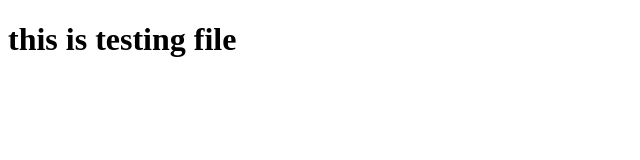
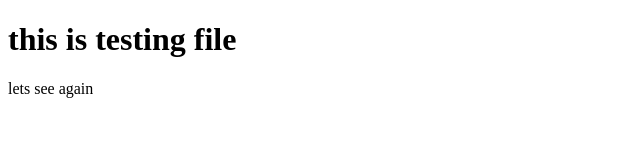
Before and after one commit to sumanpreetkaur4752/git-first, a plain HTML site: page index.html in a window 1280 px wide. Shown: the whole page, without its empty margins (0-640 px from the left). Drawn offline with Linux system fonts and the light colour scheme.

Commit message:
something new added

```diff
--- a/index.html
+++ b/index.html
@@ -7,5 +7,6 @@
 </head>
 <body>
     <h1>this is testing file</h1>
+    <p>lets see again</p>
 </body>
 </html>
```
